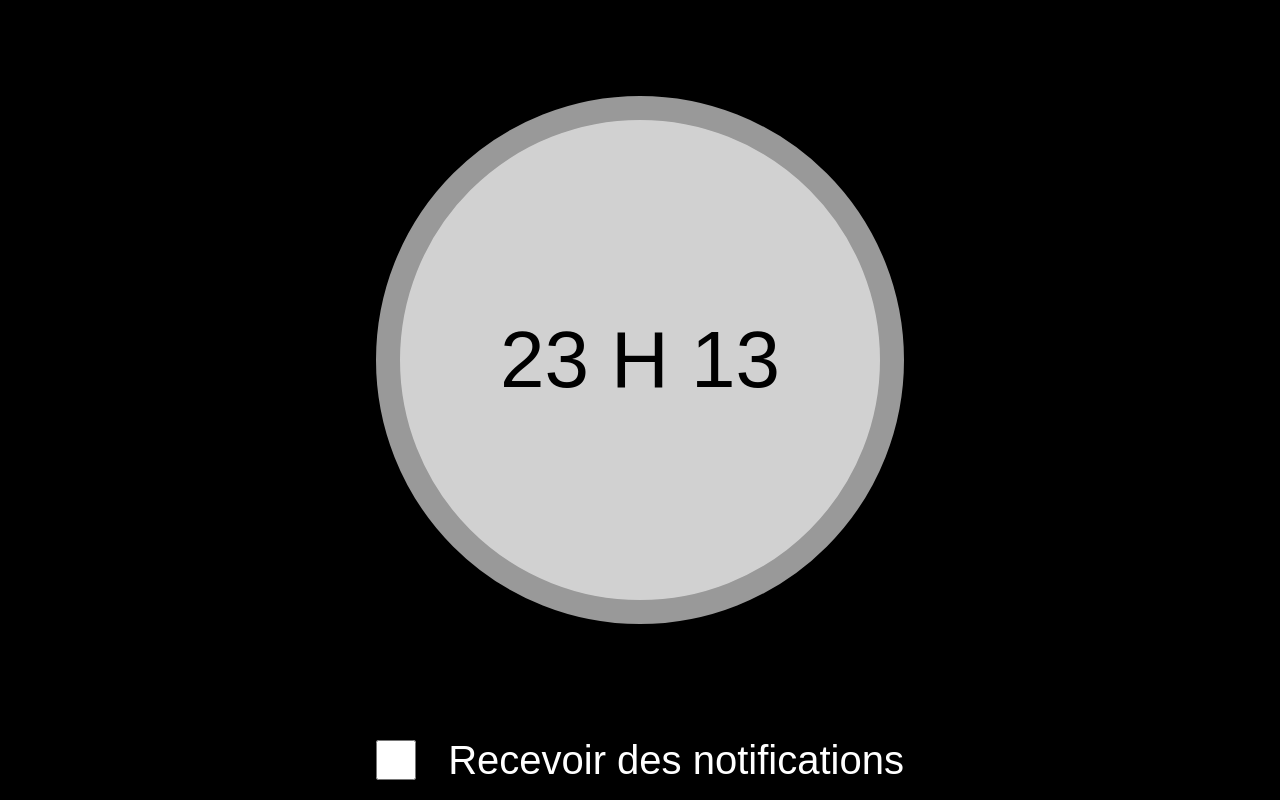
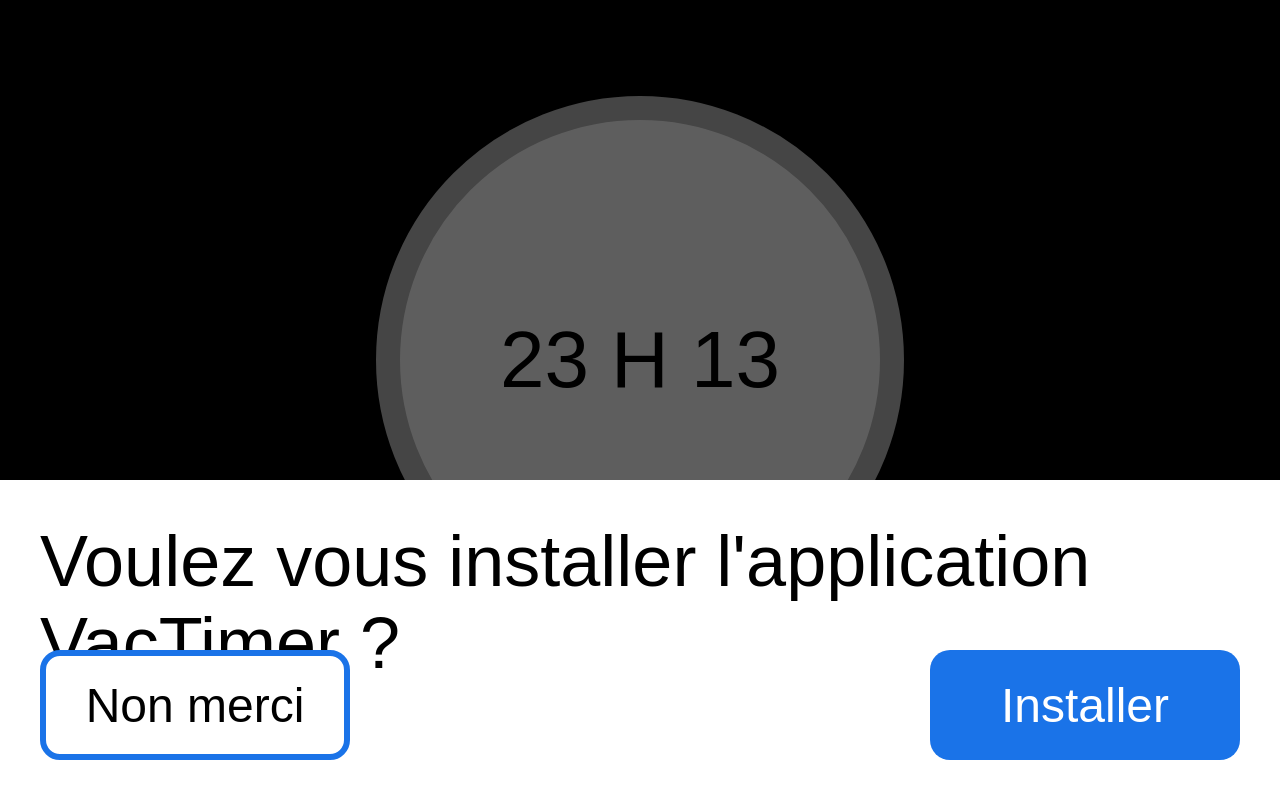
Before and after one commit to Gas-prod/13H13, a plain HTML site: page index.html in a window 1280 px wide. Drawn offline with Linux system fonts and the light colour scheme.

Commit message:
Add files via upload

```diff
--- a/style.css
+++ b/style.css
@@ -54,16 +54,17 @@ label
     text-align : center;
     margin : auto;
 }
+
 .install-shadow
 {
     position: absolute;
     top: 0; bottom: 0; left: 0; right: 0;
     background-color: rgba(0, 0, 0, 0.55);
-    display: none;
+    /* display: none; */
 }
 .install-alert
 {
-    background-color: #ececec;
+    background-color: white;
     position: absolute;
     left: 0; right: 0;
     bottom: 0;
@@ -72,36 +73,44 @@ label
 }
 .install-text
 {
-    font-size: 4em;
-    width: 80%;
+    font-size: 4.5em;
+    font-family: sans-serif;
 }
 .dismiss-button
 {
     bottom: 40px;
     left: 40px;
+    background-color: white;
+    border: 6px solid  #1a73e8;
 }
 .install-button
 {
     bottom: 40px;
     right: 40px;
+    background-color: #1a73e8;
+    color: white;
+    border: none;
 }
 .install-alert > button
 {
     position: absolute;
-    background-color: white;
-    border: 6px solid  #314cb6;
     border-radius: 20px;
     display: flex;
     align-items: center;
     justify-content: center;
-    width: 300px;
-    height: 85px;
+    width: 310px;
+    height: 110px;
     font-size: 3em;
     outline: none;
+    transition: all 0.15s;
 }
-.install-alert > button:hover
+.install-button:hover
 {
-    background-color: #314cb6;
+    background-color: #183fbe;
+}
+.dismiss-button:hover
+{
+    background-color: #1a73e8;
     color: white;
 }
 
```
